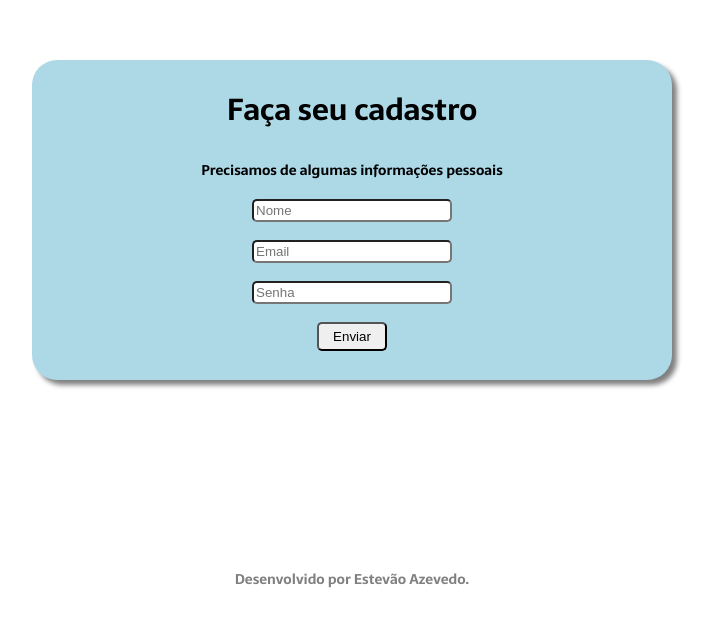
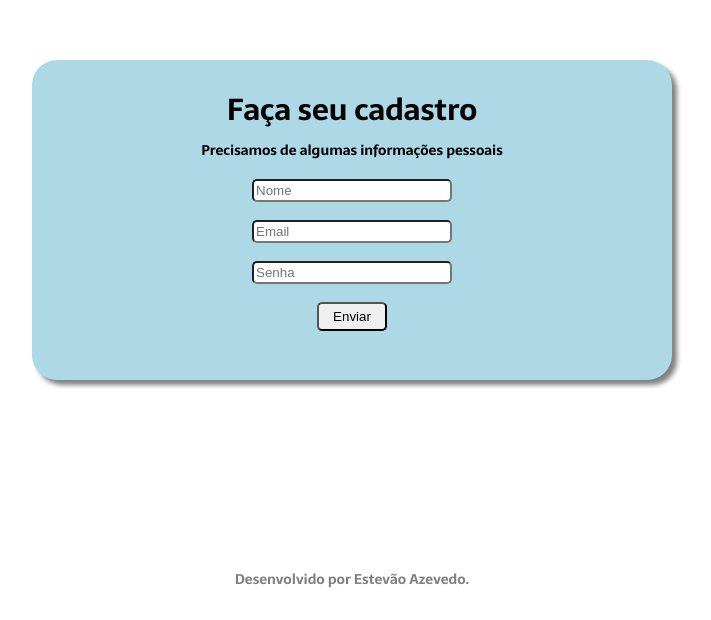
Before and after one commit to EstevaoAZ/flexbox-cadastro, a plain HTML site: page index.html in a window 1280 px wide. Shown: the part 180-800 px from the top of the page, without its empty margins (288-999 px from the left). Drawn offline with Linux system fonts and the light colour scheme.

Commit message:
Adicionando pequenos detalhes

```diff
--- a/style.css
+++ b/style.css
@@ -33,7 +33,7 @@ body {
 
 h1 {
     text-align: center;
-    padding-bottom: 25px;
+    padding-bottom: 5px;
     font-family: 'Sarala', sans-serif;
     font-size: 30px;
 }
@@ -56,6 +56,7 @@ p {
     padding: 5px;
     width: 70px;
     border-radius: 5px;
+    cursor: pointer;
 }
 
 footer {
```
